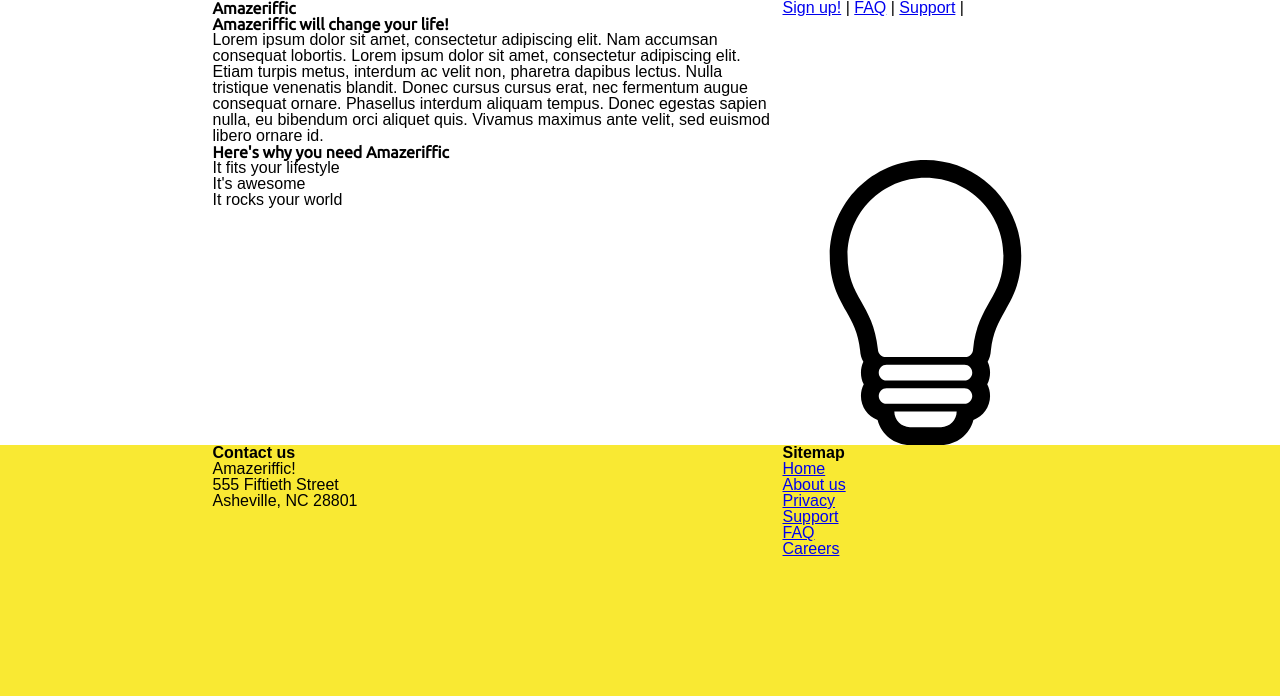
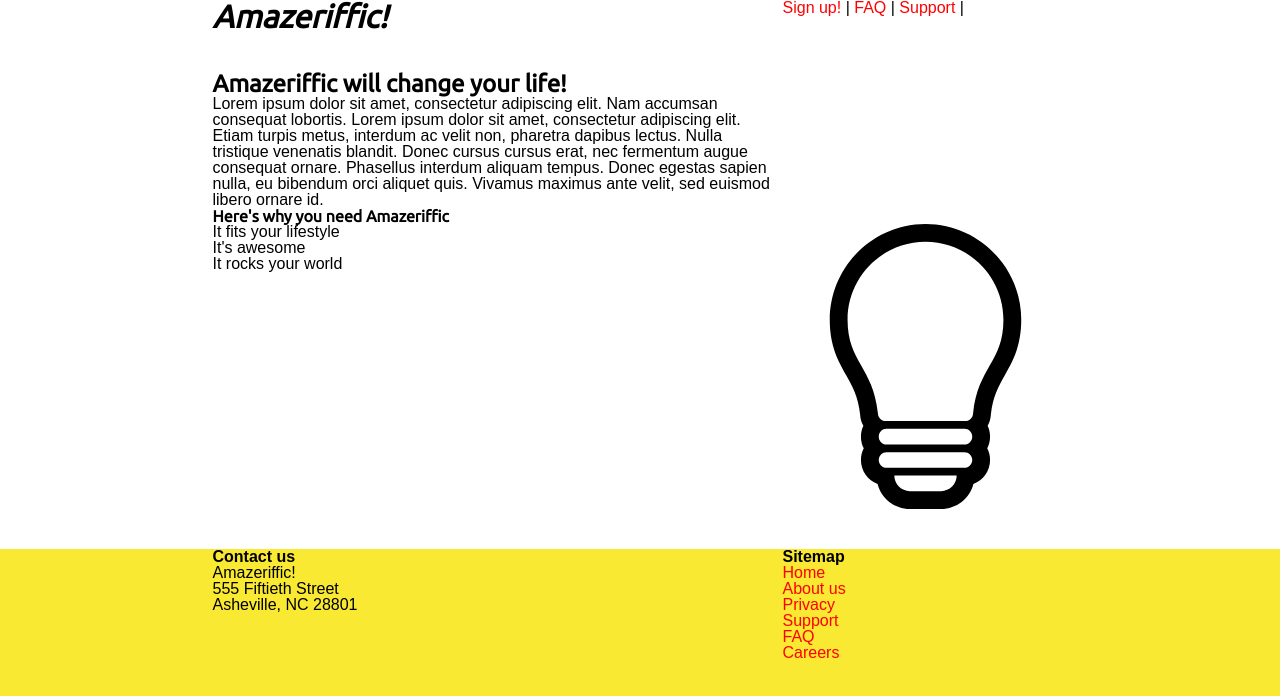
Before and after one commit to KeelyGoulding/d_web, a plain HTML site: page chapters/amazeriffic/index.html in a window 1280 px wide. Shown: the top 696 px of the page. Drawn offline with Linux system fonts and the light colour scheme; a web font is replaced by a local one.

Commit message:
amazeriffic chapter 3

```diff
--- a/chapters/amazeriffic/index.html
+++ b/chapters/amazeriffic/index.html
@@ -15,7 +15,7 @@
 
 <header>
 <div class="container">
-	<h1>Amazeriffic</h1>
+	<h1><em>Amazeriffic!</em></h1>
 
 <nav>
 	<a href="#">Sign up!</a> |
--- a/chapters/amazeriffic/style.css
+++ b/chapters/amazeriffic/style.css
@@ -11,10 +11,20 @@ body {
 
 header, main, footer {
 	min-width:855px;
+	padding:40px;
 }
 
 h1, h2, h3, h4 {
 	font-family: 'Ubuntu', sans-serif;
+}
+
+a {
+	color:red;
+	text-decoration:none;
+}
+
+a:hover{
+	text-decoration:underline;
 }
 
 header {
@@ -25,16 +35,22 @@ header {
 header h1 {
 	width:570px;
 	float:left;
+	font-size:xx-large;
 }
 
 header nav {
 	width:285px;
 	float:right;
+	font-size: 1em;
 }
 
 main {
 	background:white;
 	overflow:auto;
+}
+
+main h2 {
+	font-size:x-large;
 }
 
 main h2,p,h3,ul {
```
